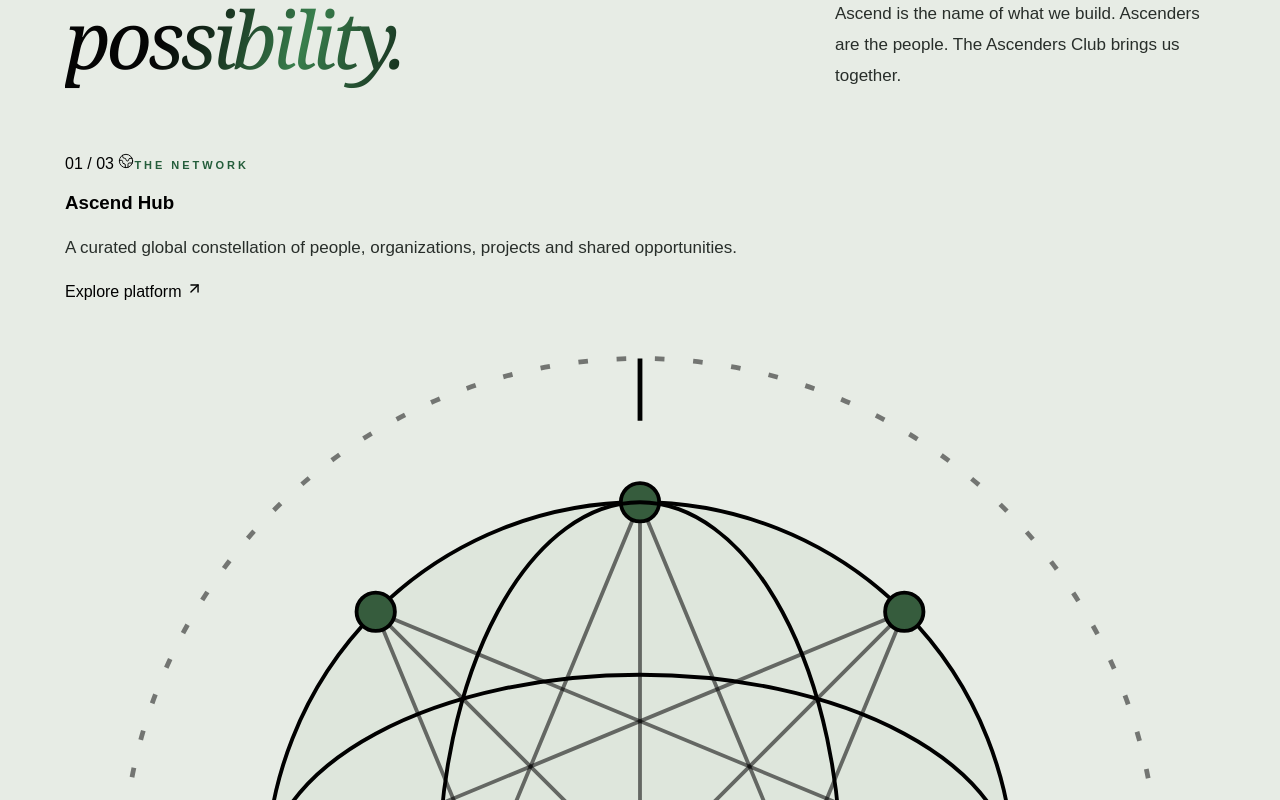
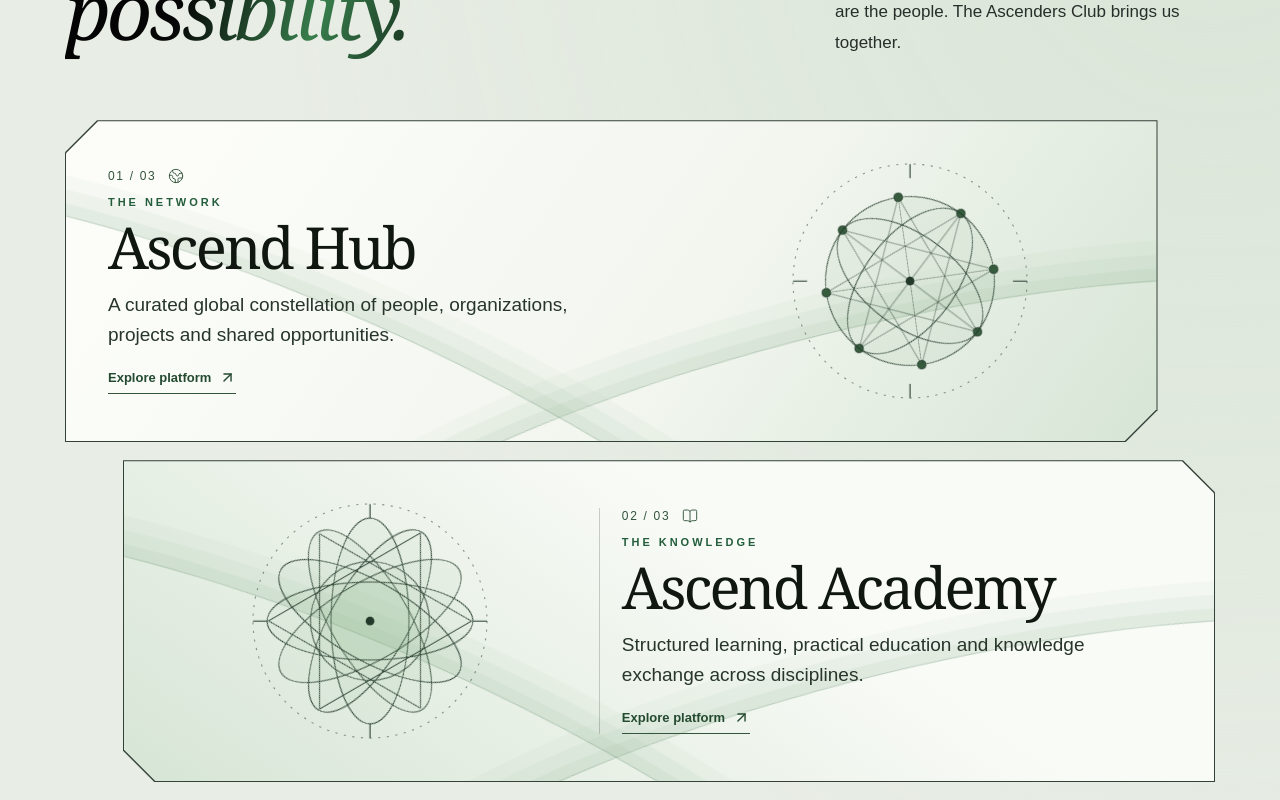
Before and after one commit to TheAscendTheory/the-ascend-theory, a Next.js app: page / in a window 1280 px wide. Shown: the part 1780-2580 px from the top of the page. Built offline with nearby package versions, Linux system fonts and the light colour scheme.

Commit message:
style: replace generic public platform cards with editorial animated geometry

```diff
--- a/src/app/components/ascenders-white-canvas.css
+++ b/src/app/components/ascenders-white-canvas.css
@@ -302,3 +302,39 @@
 @keyframes ascEditorialDrift{to{translate:4% -7%;rotate:7deg}}
 @media(max-width:600px){.ascEditorialPhilosophy{padding:42px 0 44px}.ascPhilosophyIntro{margin-bottom:27px}.ascPhilosophyIntro .ascPhilosophyOriginal{font-size:14px}.ascPrinciplePanels{gap:12px}.ascPrinciplePanel{clip-path:polygon(18px 0,100% 0,100% calc(100% - 18px),calc(100% - 18px) 100%,0 100%,0 18px)}.ascPrinciplePanel1{clip-path:polygon(0 0,calc(100% - 18px) 0,100% 18px,100% 100%,18px 100%,0 calc(100% - 18px));margin-left:0}.ascPrinciplePanel0,.ascPrinciplePanel2{margin-right:0}.ascPrincipleInside{padding:18px 15px;min-height:170px;grid-template-columns:minmax(0,1.6fr) minmax(0,1fr);gap:7px}.ascPrinciplePanel1 .ascPrincipleInside{grid-template-columns:minmax(0,1fr) minmax(0,1.6fr)}.ascPrinciplePanel1 .ascPrincipleCopy{padding-left:9px}.ascPrincipleCopy h3{font-size:clamp(23px,6.3vw,37px)}.ascPrincipleCopy p{font-size:14px;line-height:1.4}.ascPrincipleArt{min-width:0}.ascPrincipleNumber{font-size:11px}.ascPrincipleNumber span{width:30px}.ascPhilosophyManifesto{padding-top:36px}}
 @media(prefers-reduced-motion:reduce){.ascPrincipleSpin,.ascPrincipleInside:before,.ascPrincipleInside:after{animation:none!important}}
+
+/* Editorial public-page extension: platform panels and continuous visual rhythm. */
+.ascEditorialPage .ascPlatformPanels{display:grid;gap:18px;margin-top:36px}
+.ascEditorialPage .ascPlatformPanel{position:relative;background:#344138;padding:1px;clip-path:polygon(32px 0,100% 0,100% calc(100% - 32px),calc(100% - 32px) 100%,0 100%,0 32px);margin-right:5%}
+.ascEditorialPage .ascPlatformPanel1{margin-right:0;margin-left:5%;clip-path:polygon(0 0,calc(100% - 32px) 0,100% 32px,100% 100%,32px 100%,0 calc(100% - 32px))}
+.ascEditorialPage .ascPlatformInside{position:relative;display:grid;grid-template-columns:minmax(0,1.4fr) minmax(0,1fr);align-items:center;gap:24px;min-height:240px;padding:30px 42px;clip-path:inherit;background:linear-gradient(125deg,#fcfdf9 10%,#f2f6ef 58%,#d6e5d5);overflow:hidden;isolation:isolate;color:#101710}
+.ascEditorialPage .ascPlatformInside:before,.ascEditorialPage .ascPlatformInside:after{content:"";position:absolute;z-index:-1;width:120%;height:120%;bottom:-88%;left:12%;border:1px solid #638c6966;border-radius:50%;box-shadow:0 -12px #8cae8d19,0 -26px #8cae8d13,0 -40px #8cae8d0d;transform:rotate(-16deg);animation:ascEditorialDrift 17s ease-in-out infinite alternate;pointer-events:none}
+.ascEditorialPage .ascPlatformInside:after{left:-40%;animation-direction:alternate-reverse;transform:rotate(20deg)}
+.ascEditorialPage .ascPlatformPanel1 .ascPlatformInside{grid-template-columns:minmax(0,1fr) minmax(0,1.4fr);background:linear-gradient(35deg,#d6e5d5,#f9fbf7 62%)}
+.ascEditorialPage .ascPlatformPanel1 .ascPlatformCopy{grid-column:2;grid-row:1;padding-left:22px;border-left:1px solid #18201935}
+.ascEditorialPage .ascPlatformPanel1 .ascPlatformArt{grid-column:1;grid-row:1}
+.ascPlatformCopy{min-width:0;position:relative;z-index:1}
+.ascPlatformIndex{display:flex;align-items:center;gap:12px;font-size:12px;letter-spacing:.14em;color:#34553b;margin-bottom:12px}
+.ascPlatformCopy .ascOverline{display:block;margin:0 0 8px}
+.ascEditorialPage .ascPlatformCopy h2,.ascEditorialPage .ascPlatformCopy h3{font-family:Georgia,"Times New Roman",serif;font-weight:400;font-size:clamp(30px,4.6vw,58px);letter-spacing:-.045em;line-height:1.07;margin:0 0 12px;color:#101710}
+.ascEditorialPage .ascPlatformCopy p{font-size:clamp(15px,1.7vw,19px);line-height:1.55;margin:0;color:#27352b!important;max-width:530px}
+.ascPlatformAction,.ascEditorialPage .ascPlatformCopy .ascTextLink{display:inline-flex;align-items:center;gap:8px;color:#244a30!important;font-size:13px;font-weight:650;margin-top:20px;padding:0 0 7px;border-bottom:1px solid #34553b}
+.ascPlatformArt{display:block;width:100%;max-width:260px;justify-self:center;color:#23392a;overflow:visible;transition:scale .5s}
+.ascPlatformOrbit{transform-origin:120px 120px;animation:ascAboutRotate 65s linear infinite}
+.ascPlatformPanel1 .ascPlatformOrbit{animation-direction:reverse;animation-duration:80s}
+.ascPlatformPanel2 .ascPlatformOrbit{animation-duration:95s}
+.ascPlatformInside:hover .ascPlatformArt,.ascPlatformInside:focus-visible .ascPlatformArt{scale:1.05}
+.ascPlatformInside:focus-visible{outline:3px solid #2a7848;outline-offset:-5px}
+.ascEditorialPage .ascEditorialSplit{position:relative;isolation:isolate;border-top:1px solid #354c3a30;overflow:hidden;padding-block:clamp(52px,8vw,100px)}
+.ascEditorialPage .ascEditorialSplit:after{content:"";position:absolute;z-index:-1;width:390px;aspect-ratio:1;left:-175px;bottom:-240px;border:1px solid #496d4c55;border-radius:50%;box-shadow:0 0 0 28px #87a98a12,0 0 0 60px #87a98a0c;pointer-events:none}
+.ascEditorialPage .ascEditorialSplit h2,.ascEditorialPage .ascPlatformSection>h2,.ascEditorialPage .ascHeading h2,.ascEditorialPage .ascClosing h2{font-family:Georgia,"Times New Roman",serif;font-weight:400;letter-spacing:-.05em}
+.ascEditorialPage .ascPlatformSection{border-top:1px solid #354c3a30;padding-block:clamp(48px,7vw,90px)}
+.ascEditorialPage .ascClosing{position:relative;isolation:isolate;overflow:hidden;background:radial-gradient(ellipse at 50% 100%,#c9ddca,transparent 70%),#eef1ec!important}
+.ascEditorialPage .ascClosing:after{content:"";position:absolute;z-index:-1;left:10%;right:10%;height:160px;bottom:-105px;border:1px solid #466c4b66;border-radius:50%;box-shadow:0 -14px #7ea68117,0 -28px #7ea68112,0 -45px #7ea6810b;pointer-events:none;animation:ascEditorialDrift 20s ease-in-out infinite alternate}
+.ascEditorialHome .ascAlt.ascSection{background:radial-gradient(ellipse at 95% 10%,#d9e5d7,transparent 55%),#e8ede5!important}
+.ascEditorialPage .ascStoryHero h1{font-family:Georgia,"Times New Roman",serif;font-weight:400}
+.ascEditorialPage .ascStoryHero .ascStoryGeometry{opacity:.4}
+.ascEditorialHome .ascPerceptionStage{border-radius:0;background:linear-gradient(125deg,#f8faf5,#dce8d9)!important}
+.ascEditorialHome .ascPerceptionStage::after{background:linear-gradient(90deg,#f8faf5 5%,#f8faf5ed 35%,#f8faf51a 100%)}
+@media(max-width:600px){.ascEditorialPage .ascPlatformPanels{gap:12px;margin-top:24px}.ascEditorialPage .ascPlatformPanel{margin:0;clip-path:polygon(18px 0,100% 0,100% calc(100% - 18px),calc(100% - 18px) 100%,0 100%,0 18px)}.ascEditorialPage .ascPlatformPanel1{clip-path:polygon(0 0,calc(100% - 18px) 0,100% 18px,100% 100%,18px 100%,0 calc(100% - 18px))}.ascEditorialPage .ascPlatformInside{grid-template-columns:minmax(0,1.65fr) minmax(0,1fr);padding:21px 15px;gap:8px;min-height:185px}.ascEditorialPage .ascPlatformPanel1 .ascPlatformInside{grid-template-columns:minmax(0,1fr) minmax(0,1.65fr)}.ascEditorialPage .ascPlatformPanel1 .ascPlatformCopy{padding-left:10px}.ascEditorialPage .ascPlatformCopy h2,.ascEditorialPage .ascPlatformCopy h3{font-size:clamp(24px,6.7vw,36px)}.ascEditorialPage .ascPlatformCopy p{font-size:14px;line-height:1.5}.ascPlatformIndex{font-size:10px;margin-bottom:8px}.ascPlatformCopy .ascOverline{font-size:9px}.ascPlatformAction,.ascEditorialPage .ascPlatformCopy .ascTextLink{font-size:12px;margin-top:13px}.ascEditorialPage .ascStoryHero .ascStoryGeometry{opacity:.19}.ascEditorialHome .ascPerceptionStage::after{background:linear-gradient(0deg,#f8faf5 7%,#f8faf5ed 44%,#f8faf533 100%)}}
+@media(prefers-reduced-motion:reduce){.ascPlatformOrbit,.ascEditorialPage .ascPlatformInside:before,.ascEditorialPage .ascPlatformInside:after,.ascEditorialPage .ascClosing:after{animation:none!important}.ascPlatformArt{transition:none}}
```
